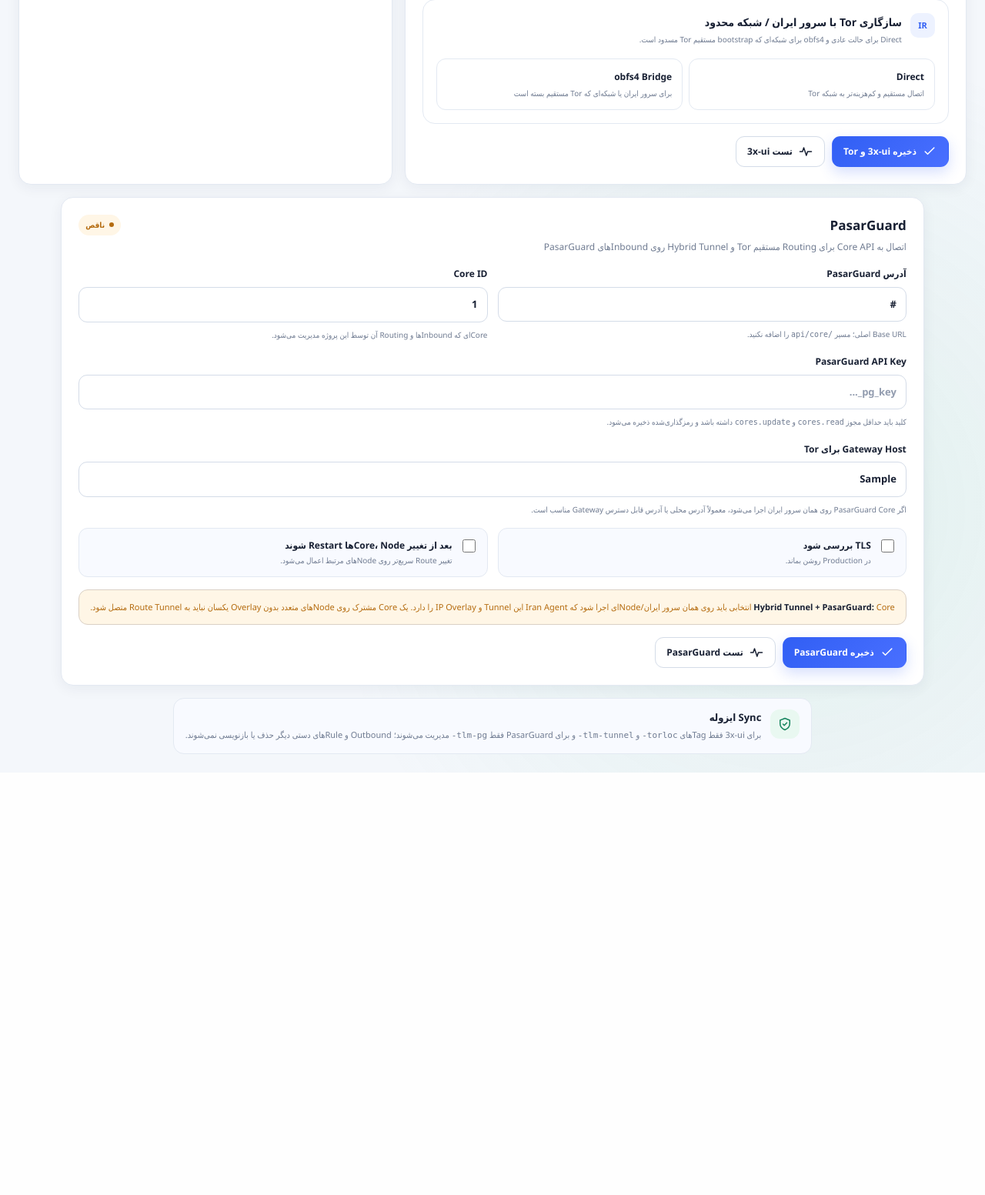
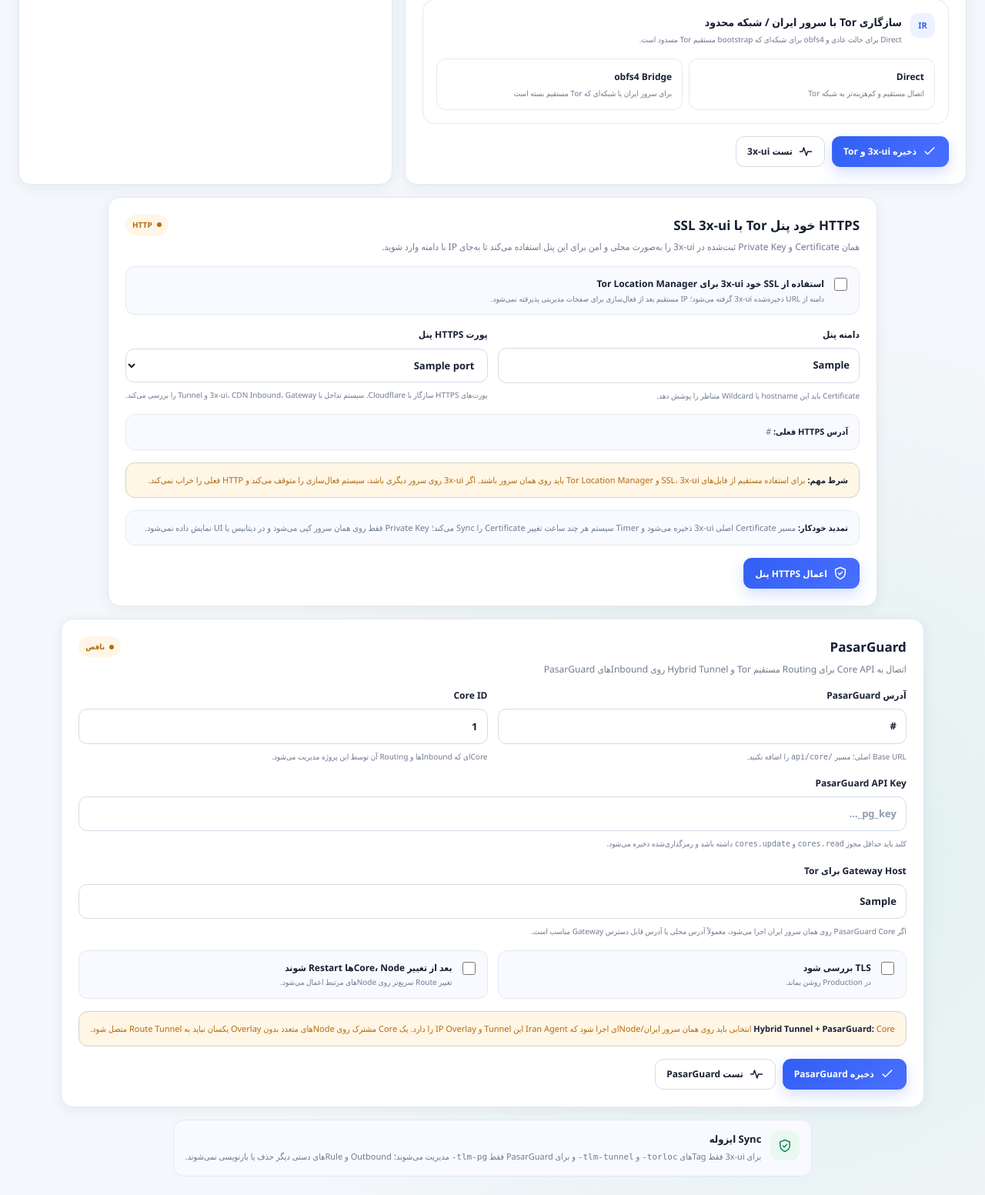
Before and after one commit to hazhanhasani/tor, a Flask app: template torpanel/templates/settings.html in a window 1280 px wide. Shown: the part 1277-2830 px from the top of the page at 77% size. Before the commit the page ends 2281 px from the top, so only its background shows below. Run offline with Flask 3, Linux system fonts and the light colour scheme; the template is opened without the code that fills it: most values are stand-ins (such as "Sample title", 1, 10 or a date in 2020); parts of the project's set-up code (start-up, migrations or seed data) failed here and were passed over.

Commit message:
Add one-click panel HTTPS using x-ui certificate

```diff
--- a/torpanel/templates/settings.html
+++ b/torpanel/templates/settings.html
@@ -78,6 +78,32 @@
 </div>
 
 <section class="panel" style="margin-top:16px">
+  <div class="section-title">
+    <div><h2>HTTPS خود پنل Tor با SSL 3x-ui</h2><p>همان Certificate و Private Key ثبت‌شده در 3x-ui را به‌صورت محلی و امن برای این پنل استفاده می‌کند تا به‌جای IP با دامنه وارد شوید.</p></div>
+    <span class="status {{ 'ok' if panel_tls_enabled else 'warn' }}">{{ 'فعال' if panel_tls_enabled else 'HTTP' }}</span>
+  </div>
+  <form method="post" action="{{ url_for('settings_panel_tls') }}" class="stack">
+    <input type="hidden" name="_csrf" value="{{ csrf_token() }}">
+    <label class="check check-card">
+      <input type="checkbox" name="panel_tls_enabled" {% if panel_tls_enabled %}checked{% endif %}>
+      <span><b>استفاده از SSL خود 3x-ui برای Tor Location Manager</b><small>دامنه از URL ذخیره‌شده 3x-ui گرفته می‌شود؛ IP مستقیم بعد از فعال‌سازی برای صفحات مدیریتی پذیرفته نمی‌شود.</small></span>
+    </label>
+    <div class="two">
+      <label class="field"><span>دامنه پنل</span><input value="{{ panel_tls_public_host or 'از URL 3x-ui به‌صورت خودکار' }}" readonly><small>Certificate باید این hostname یا Wildcard متناظر را پوشش دهد.</small></label>
+      <label class="field"><span>پورت HTTPS پنل</span><select name="panel_tls_port">{% for port in panel_https_ports %}<option value="{{ port }}" {% if panel_tls_port|string == port|string %}selected{% endif %}>{{ port }}</option>{% endfor %}</select><small>پورت‌های HTTPS سازگار با Cloudflare. سیستم تداخل با 3x-ui، CDN Inbound، Gateway و Tunnel را بررسی می‌کند.</small></label>
+    </div>
+    {% if panel_tls_public_url %}
+    <div class="callout success"><strong>آدرس HTTPS فعلی:</strong> <code>{{ panel_tls_public_url }}</code></div>
+    {% else %}
+    <div class="callout info"><strong>بعد از فعال‌سازی:</strong> مثلاً اگر 3x-ui روی <code>https://panel.example.com:2053</code> باشد و پورت 2096 را انتخاب کنید، Tor Location Manager با <code>https://panel.example.com:2096</code> باز می‌شود.</div>
+    {% endif %}
+    <div class="callout warning"><strong>شرط مهم:</strong> برای استفاده مستقیم از فایل‌های SSL، 3x-ui و Tor Location Manager باید روی همان سرور باشند. اگر 3x-ui روی سرور دیگری باشد، سیستم فعال‌سازی را متوقف می‌کند و HTTP فعلی را خراب نمی‌کند.</div>
+    <div class="callout"><strong>تمدید خودکار:</strong> مسیر Certificate اصلی 3x-ui ذخیره می‌شود و Timer سیستم هر چند ساعت تغییر Certificate را Sync می‌کند؛ Private Key فقط روی همان سرور کپی می‌شود و در دیتابیس یا UI نمایش داده نمی‌شود.</div>
+    <div class="actions"><button class="button primary" type="submit">{{ icon('shield') }} اعمال HTTPS پنل</button></div>
+  </form>
+</section>
+
+<section class="panel" style="margin-top:16px">
   <div class="section-title"><div><h2>PasarGuard</h2><p>اتصال به Core API برای Routing مستقیم Tor و Hybrid Tunnel روی Inboundهای PasarGuard</p></div><span class="status {{ 'ok' if pasarguard_has_key and pasarguard_base_url and pasarguard_core_id else 'warn' }}">{{ 'پیکربندی شده' if pasarguard_has_key and pasarguard_base_url and pasarguard_core_id else 'ناقص' }}</span></div>
   <form method="post" action="{{ url_for('settings_pasarguard') }}" class="stack">
     <input type="hidden" name="_csrf" value="{{ csrf_token() }}">
```
